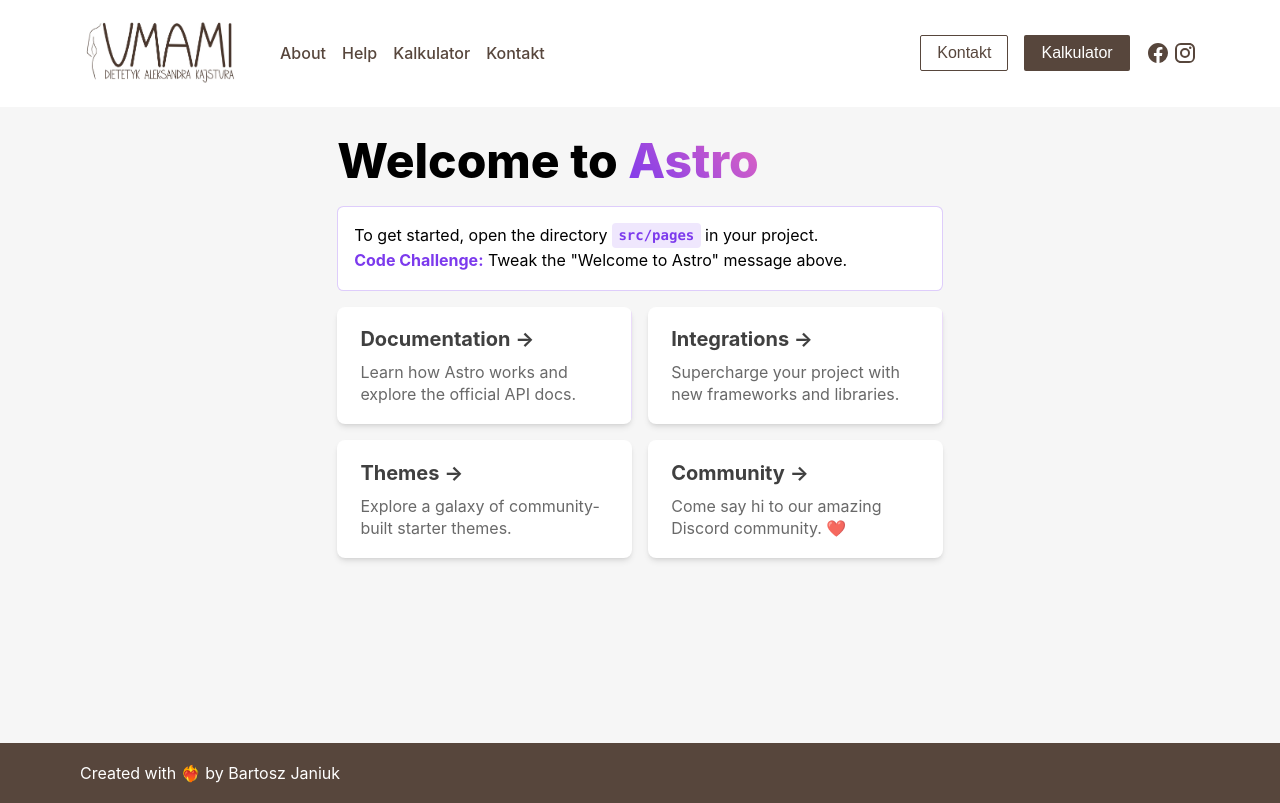
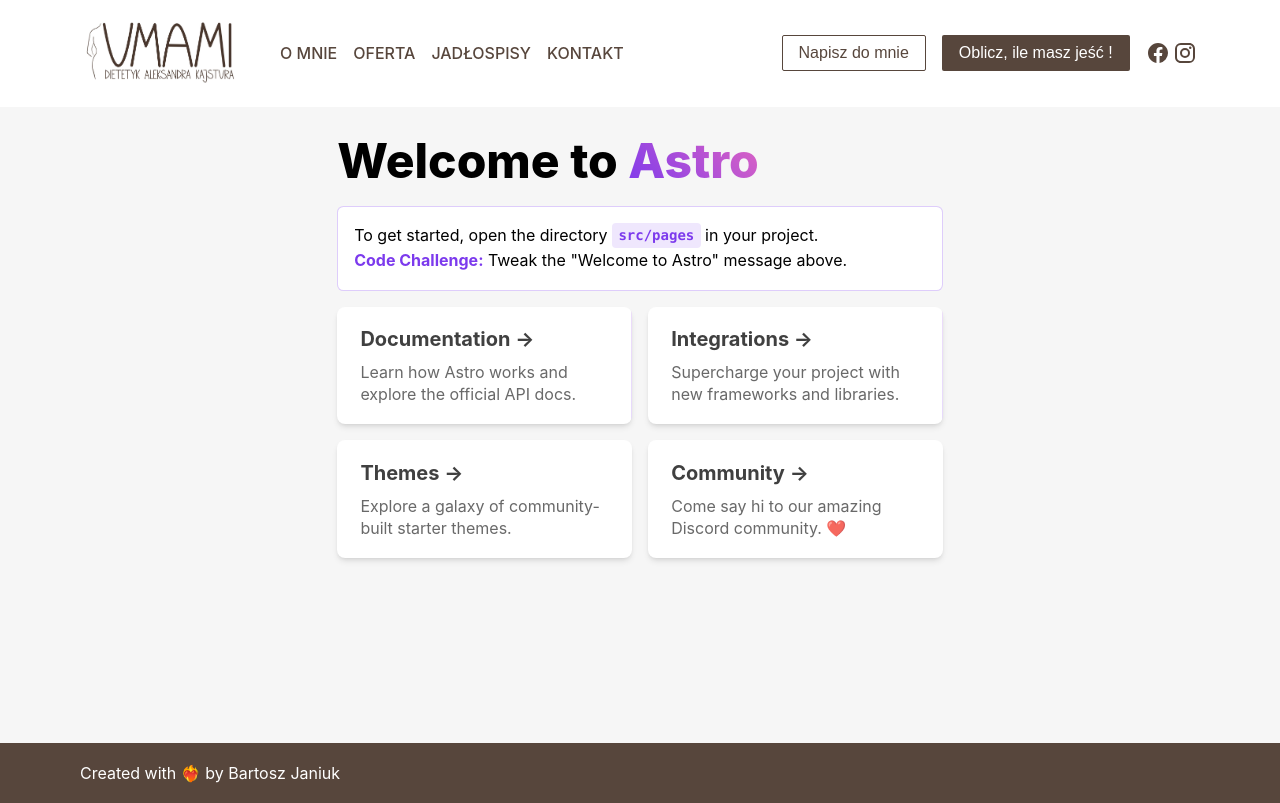
Before and after one commit to bartoszjaniuk/astro-umami, an Astro site: page / in a window 1280 px wide. Built offline with nearby package versions, Linux system fonts and the light colour scheme; Astro itself is replaced by a stand-in of ours.

Commit message:
work in progress

```diff
--- a/src/components/nav/AppRoute.enum.ts
+++ b/src/components/nav/AppRoute.enum.ts
@@ -1,15 +1,17 @@
 export enum AppRoute {
   HOME = "",
-  ABOUT = "About",
-  HELP = "Help",
+  ABOUT = "O mnie",
+  OFFER = "Oferta",
+  MENUS = "Jadłospisy",
   KALKULATOR = "Kalkulator",
   CONTACT = "Kontakt",
 }
 
 export const AppRoutes = [
   { title: AppRoute.ABOUT, url: "/about" },
-  { title: AppRoute.HELP, url: "/pomoc" },
-  { title: AppRoute.KALKULATOR, url: "/kalkulator" },
+  { title: AppRoute.OFFER, url: "/offer" },
+  { title: AppRoute.MENUS, url: "/menus" },
+  // { title: AppRoute.KALKULATOR, url: "/kalkulator" },
   { title: AppRoute.CONTACT, url: "/kontakt" },
   { title: AppRoute.HOME, url: "/" },
 ];
--- a/src/components/nav/Nav.jsx
+++ b/src/components/nav/Nav.jsx
@@ -31,7 +31,7 @@
           {AppRoutes.map((route, index) => (
             <li key={index} className={styles["nav-list__item"]}>
               <a className={styles["nav-list__link"]} href={route.url}>
-                {route.title}
+                {route.title.toUpperCase()}
               </a>
             </li>
           ))}
@@ -39,8 +39,8 @@
       </nav>
 
       <div className={styles["button-group"]}>
-        <Button isInverted>{AppRoute.CONTACT}</Button>
-        <Button>{AppRoute.KALKULATOR}</Button>
+        <Button isInverted>Napisz do mnie</Button>
+        <Button>Oblicz, ile masz jeść !</Button>
       </div>
       <div className={styles["instagram-icons"]}>
         <FacebookIcon width="24px" height="24px" />
--- a/src/components/nav/Nav.styles.module.scss
+++ b/src/components/nav/Nav.styles.module.scss
@@ -11,6 +11,8 @@
 
   @include mediaQ(md) {
     gap: 1rem;
+    flex-direction: column;
+    align-items: flex-start;
   }
 }
 
@@ -22,9 +24,9 @@
   z-index: 20;
   background: white;
   color: var(--c-primary);
-  @include mediaQ(md) {
-    display: none;
-  }
+  // @include mediaQ(md) {
+  //   display: none;
+  // }
 }
 
 .burger {
@@ -88,6 +90,9 @@
   list-style: none;
   display: flex;
   gap: 1rem;
+  // border: 1px solid purple;
+  z-index: 100;
+
   @include mediaQ(md) {
     display: none;
   }
@@ -133,7 +138,10 @@
 }
 
 .instagram-icons {
-  @include mediaQ(xsm) {
+  // @include mediaQ(xsm) {
+  //   display: none;
+  // }
+  @include mediaQ(md) {
     display: none;
   }
   display: flex;
```
